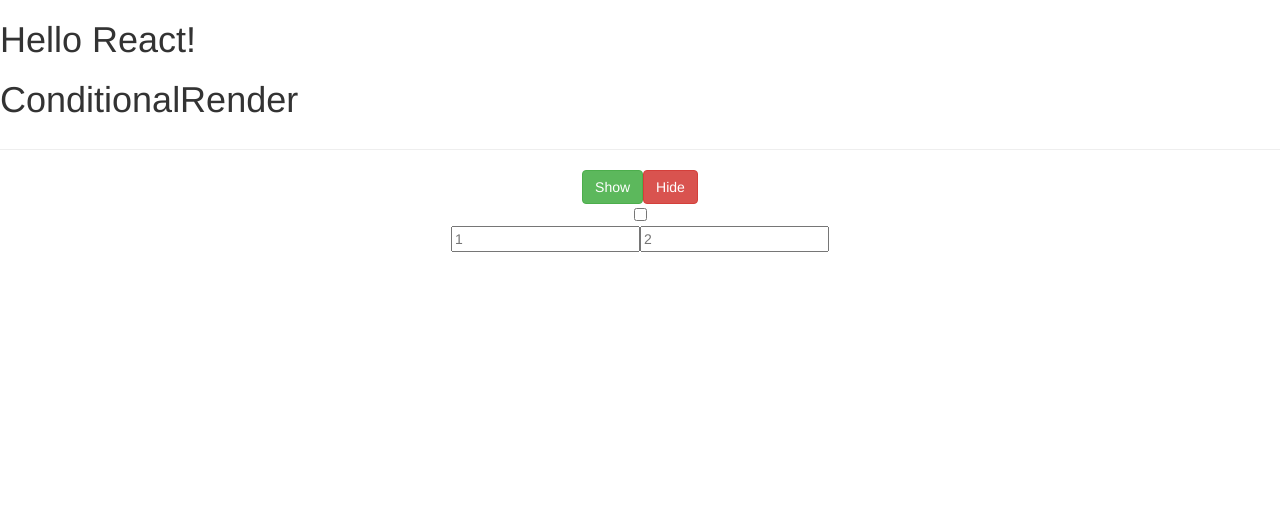
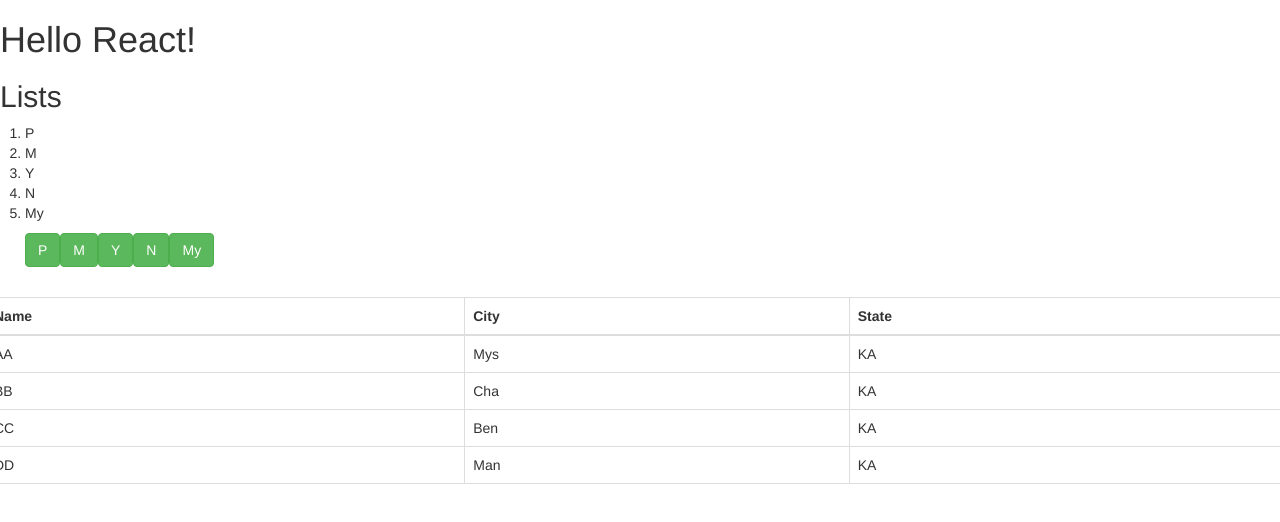
Before and after one commit to Deepak-Urs/angular-21, a React (Vite) app in the folder react-js-tutorial/: page / in a window 1280 px wide. Shown: the top 522 px of the page. Built offline with nearby package versions, Linux system fonts and the light colour scheme.

Commit message:
logical coding: iteration

```diff
--- a/react-js-tutorial/src/App.tsx
+++ b/react-js-tutorial/src/App.tsx
@@ -1,5 +1,6 @@
 import './App.css'
 import ConditionalRender from './components/ConditionalRender'
+import List from './components/List'
 import UseEffects from './components/UseEffects'
 import UseStates from './components/UseStates'
 
@@ -8,7 +9,8 @@
   return (
     <>
       <h1>Hello React!</h1>
-      <ConditionalRender />
+      < List />
+      {/*<ConditionalRender />*/}
 
       {/*<UseEffects />*/}
       {/*<UseStates />*/}
--- /dev/null
+++ b/react-js-tutorial/src/components/List.tsx
@@ -0,0 +1,69 @@
+const List = () => {
+    const cityList = ['P','M','Y','N','My']
+
+    const studentList: Istudent[] = [
+        {name: "AA", city: "Mys", state: "KA"},
+        {name: "BB", city: "Cha", state: "KA"},
+        {name: "CC", city: "Ben", state: "KA"},
+        {name: "DD", city: "Man", state: "KA"}
+    ];
+
+    return (<>
+        <h2> Lists </h2>
+        <div className="row">
+            <div className="col-2">
+                <ol>
+                    {
+                        cityList.map((city: string) => {
+                            return <li key={city}>{city}</li>
+                        })
+                    }
+                </ol>
+            </div>
+
+            <div className="col-2">
+                <ol>
+                    {
+                        cityList.map((cityName: string) => (<button key={cityName} className="btn btn-success">{cityName}</button>))
+                    }
+                </ol>
+            </div>
+            <br/>
+
+
+            <div className="col-3">
+                <table className="table table-bordered">
+                    <thead>
+                        <tr>
+                            <th>Name</th>
+                            <th>City</th>
+                            <th>State</th>
+                        </tr>
+                    </thead>
+                    <tbody>
+
+                        {studentList.map((student: Istudent) => {
+                            return (
+                                <tr key={student.name}>
+                                    <td>{student.name}</td>
+                                    <td>{student.city}</td>
+                                    <td>{student.state}</td>
+                                </tr>
+                            )
+                        } )}
+                    </tbody>
+
+
+                </table>
+            </div>
+        </div>
+    </>)
+}
+
+export default List;
+
+interface Istudent {
+    name: string;
+    city: string;
+    state: string;
+}
```
